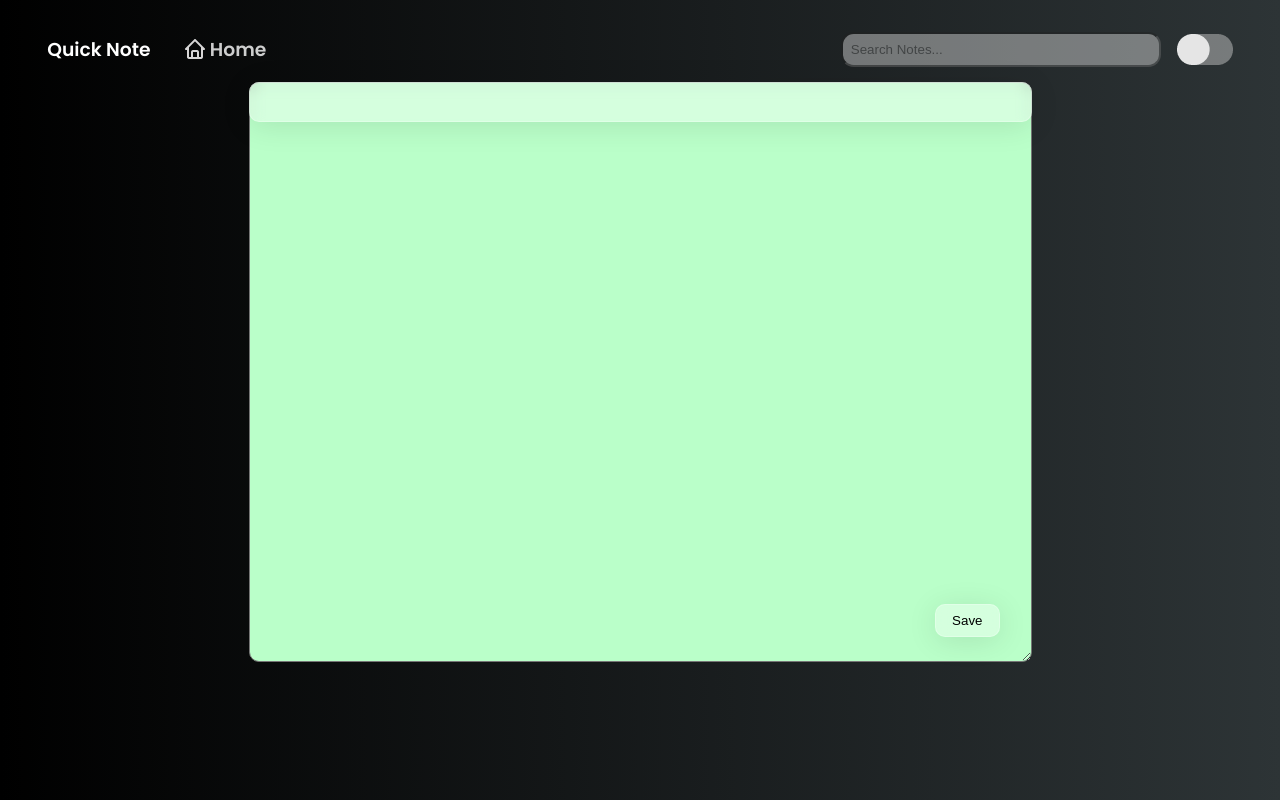
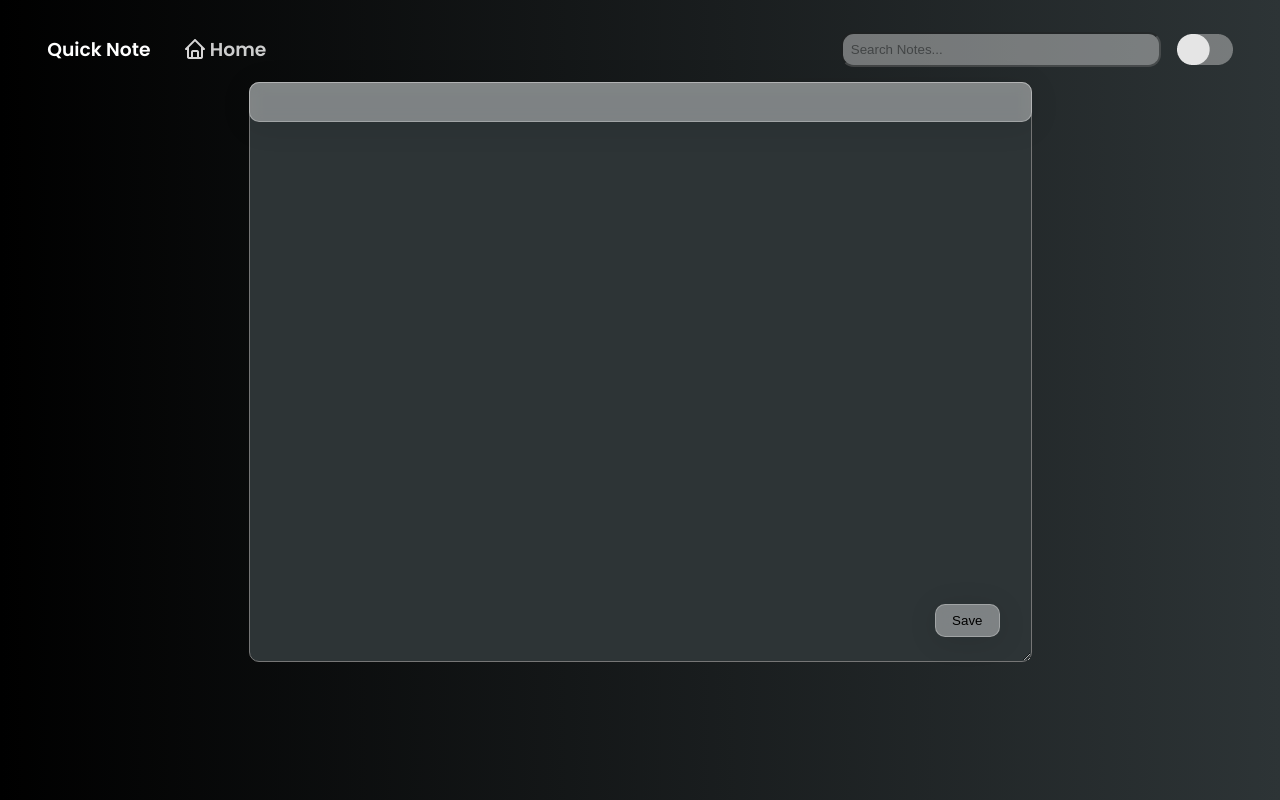
Before and after one commit to kewablay/quicknote-react, a React (Create React App) app: page /1 in a window 1280 px wide. Built offline with nearby package versions, Linux system fonts and the light colour scheme; no server answers.

Commit message:
added new logics

```diff
--- a/src/App.css
+++ b/src/App.css
@@ -10,7 +10,6 @@
 }
 
 body {
-  /* background-color: #f7f7f7; */
   background-image: linear-gradient(to right, #000000, #2d3436);
 
   /* display: flex;
@@ -90,6 +89,8 @@ a {
   flex-wrap: wrap;
   margin: auto;
 }
+
+
 .card {
   flex: 1 1 auto;
   background: rgba(128, 128, 128, 0.555);
@@ -150,7 +151,7 @@ textarea {
   height: 580px;
   border-radius: 10px;
   margin: auto;
-  background: #baffc9;
+  background: #2d3436;
   padding: 1rem;
   padding-top: 3rem;
 }
@@ -184,10 +185,10 @@ textarea {
   border: 1px solid rgba(255, 255, 255, 0.27);
 }
 
-.color-list {
+/* .color-list {
   margin-top: 1rem;
   background: white;
-}
+} */
 
 .color {
   width: 1.3rem;
--- a/src/components/ListItem.js
+++ b/src/components/ListItem.js
@@ -31,7 +31,7 @@ function ListItem({ note, getNotes }) {
     <div className="list-item">
       <div className="card-wrapper">
         <Link to={`/${note.id}`}>
-          <div className="card">
+          <div className="card" style={{ background: note?.color }}>
             <p className="note-title">{getTitle(note)}</p>
           </div>
         </Link>
--- a/src/components/NewNote.js
+++ /dev/null
@@ -1,26 +0,0 @@
-import React from "react";
-import { Link } from "react-router-dom";
-import addButton from "../images/add-button.png";
-
-function NewNote() {
-  const colors = ["#BAE1FF", "#BAFFC9", "#C4C4C4", "#FFB3BA", "#FFFFBA"];
-
-  return (
-    <div className="add-note">
-      <img src={addButton} alt="Add" />
-
-      <div className="class-list">
-        {colors.map((color) => (
-          <Link to="/new">
-            <li
-              className="color"
-              style={{ background: color }}
-            ></li>
-          </Link>
-        ))}
-      </div>
-    </div>
-  );
-}
-
-export default NewNote;
--- a/src/components/NotePage.js
+++ b/src/components/NotePage.js
@@ -1,23 +1,39 @@
 import React, { useEffect, useState } from "react";
 import { useParams } from "react-router-dom";
+import { useLocation } from "react-router-dom";
 
 function NotePage({ match, history }) {
   const { id } = useParams();
   const noteId = match.params.id;
   const [note, setNote] = useState(null);
+  const location = useLocation();
+  // const { color } = location.state
 
   useEffect(() => {
-    getNote();
+    getNote(noteId);
   }, [noteId]);
 
+  const getColor = (note) => {
+    if (noteId === "new") {
+      console.log("id is new");
+      const { color } = location.state;
+      console.log(color)
+      return color
+    } else if (noteId !== "new") {
+      const color = note?.color;
+      console.log("color in api:", color);
+      return color;
+    }
+  };
+
+  getColor(note);
+
   const getNote = async () => {
-    if(noteId === 'new') return
+    if (noteId === "new") return;
     const res = await fetch(`/api/${id}/`);
     const data = await res.json();
-    console.log(data);
     setNote(data);
   };
-
 
   const createNote = async () => {
     fetch(`/api/create/`, {
@@ -28,35 +44,31 @@ function NotePage({ match, history }) {
       body: JSON.stringify(note),
     });
     console.log("create note triggered");
-
+    console.log(note)
   };
 
-
   const updateNote = async () => {
-    console.log('update note triggered')
+    console.log("update note triggered");
     fetch(`/api/${id}/update/`, {
       method: "PUT",
       headers: {
-        "Content-Type": "application/json"
+        "Content-Type": "application/json",
       },
       body: JSON.stringify(note),
     });
   };
 
   const handleSubmit = () => {
-    console.log('about to submit')
-    if (noteId !== 'new'){
+    console.log("about to submit");
+    if (noteId !== "new") {
       updateNote();
       history.push("/");
-    }
-    else if(noteId === 'new' & note.body === null){
+    } else if ((noteId === "new") & (note.body === null)) {
       alert("Can't save an empty note");
-    }
-    else if(noteId === 'new' & note.body !== null){
+    } else if ((noteId === "new") & (note.body !== null)) {
       createNote();
       history.push("/");
     }
-
   };
 
   return (
@@ -67,8 +79,9 @@ function NotePage({ match, history }) {
         <textarea
           defaultValue={note?.body}
           onChange={(e) => {
-            setNote({ ...note, body: e.target.value });
+            setNote({ ...note, body: e.target.value , color: getColor(note)});
           }}
+          style={{ background: getColor(note)}}
         ></textarea>
         <button className="save-btn" onClick={handleSubmit}>
           Save
--- a/src/components/Sidebar.js
+++ b/src/components/Sidebar.js
@@ -1,13 +1,30 @@
-import React from 'react'
-import addButton from '../images/add-button.png'
-import NewNote from './NewNote'
+import React, { useState } from "react";
+import { Link } from "react-router-dom";
+import addButton from "../images/add-button.png";
 
 function Sidebar() {
-    return (
-        <div className="side-bar">
-            <NewNote />
+  const colors = ["#BAE1FF", "#BAFFC9", "#C4C4C4", "#FFB3BA", "#FFFFBA"];
+
+
+  const passColor = (e)=> {
+    let color = e.target.style.background
+    // console.log(color)
+  }
+
+  return (
+    <div className="side-bar">
+      <div className="add-note">
+        <img src={addButton} alt="Add" />
+        <div className="color-list">
+          {colors.map((color) => (
+            <Link to={{pathname: '/new', state: {color: color}}}>
+              <li className="color" style={{ background: color }} onClick={passColor}></li>
+            </Link>
+          ))}
         </div>
-    )
+      </div>
+    </div>
+  );
 }
 
-export default Sidebar
+export default Sidebar;
```
Also changed, not shown: src/components/pages/NoteList.js (line endings or trailing spaces).
